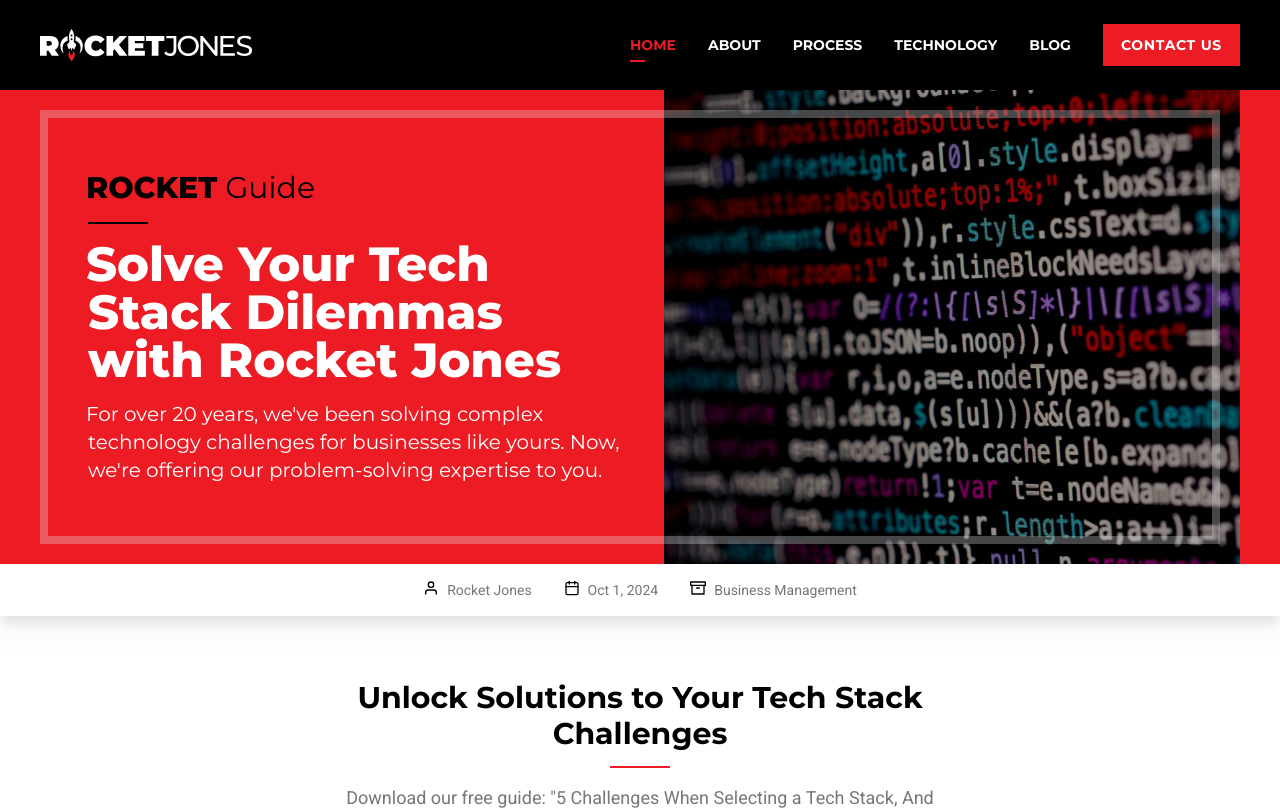
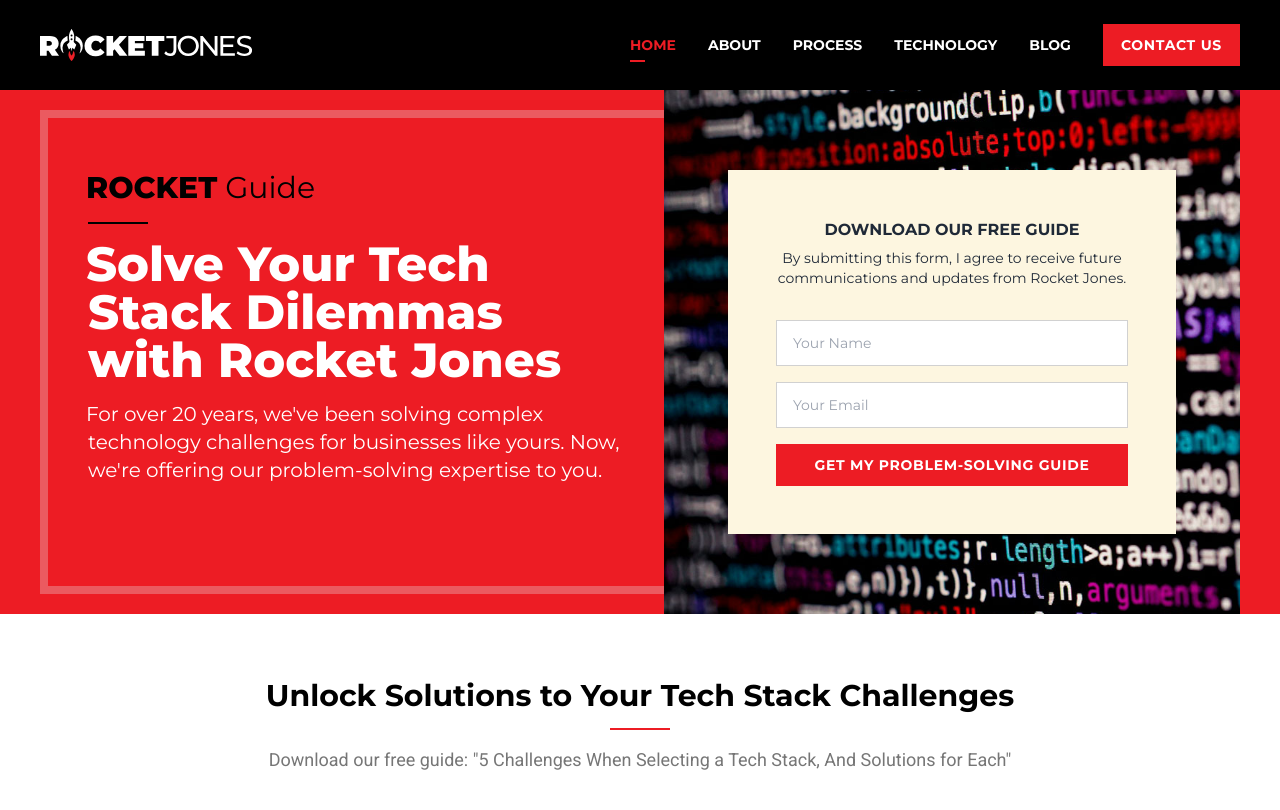
Before and after one commit to rocketjonesinteractive/rocketjones-com, a Next.js app: page /guides/cracking-the-tech-stack-code in a window 1280 px wide. Shown: the top 810 px of the page. Built offline with nearby package versions, Linux system fonts and the light colour scheme.

Commit message:
moving lead gen form to header

```diff
--- a/src/app/guides/cracking-the-tech-stack-code/page.tsx
+++ b/src/app/guides/cracking-the-tech-stack-code/page.tsx
@@ -125,7 +125,7 @@
       <h4 className={'text-center font-bold uppercase'}>Download Our Free Guide</h4>
       {!alreadySubscribed && (
         <>
-          <p className={'!mt-[-10px] max-w-xs text-center !text-sm'}>
+          <p className={'!mt-[-10px] text-center !text-sm'}>
             By submitting this form, I agree to receive future communications and updates from
             Rocket Jones.
           </p>
@@ -171,8 +171,8 @@
   return (
     <div id="top" className={'guide-template mt-[var(--header-height)]'}>
       <div className={'invert-selection bg-red font-heading text-white'}>
-        <div className="container relative flex flex-col justify-between overflow-hidden px-4 sm:flex-row sm:px-0">
-          <div className={'relative z-[2] ml-8 w-auto py-20 sm:ml-12 sm:w-1/2'}>
+        <div className="container relative flex flex-col justify-between overflow-hidden px-4 md:flex-row md:px-0">
+          <div className={'relative z-[2] ml-8 w-auto py-20 pb-10 md:ml-12 md:w-1/2 md:pb-20'}>
             <div className="text-xl font-light text-black first-letter:ml-[-2px] sm:text-3xl">
               <span className={'font-black uppercase'}>Rocket</span> Guide
             </div>
@@ -186,45 +186,20 @@
             </div>
           </div>
           <div
-            className="relative hidden h-auto w-full bg-cover bg-center bg-no-repeat sm:block sm:w-1/2"
+            className="relative z-[2] flex h-auto w-full justify-center bg-cover bg-center bg-no-repeat px-10 py-20 pt-0 text-gray-800 sm:px-0 md:mr-8 md:block md:w-1/2 md:pt-20 xl:mr-0"
             style={{ backgroundImage: `url('/img/guides/cracking-the-tech-stack-code-bg.jpg')` }}
           >
-            <BgOverlay opacity={40} />
+            <DownloadForm />
           </div>
-          <div className="innerborder border-8-white absolute left-[20px] top-[20px] z-[1] h-[calc(100%-40px)] w-[calc(100%-40px)] border-8 opacity-30 sm:left-0 sm:w-[calc(100%-20px)]"></div>
+          <div className="innerborder border-8-white absolute left-[20px] top-[20px] z-[1] h-[calc(100%-40px)] w-[calc(100%-40px)] border-8 opacity-30 sm:left-[0px] sm:w-[calc(100%)]"></div>
         </div>
       </div>
-      <div className="bg-white px-4 py-4 drop-shadow-xl">
-        <div className="container">
-          <div className="flex flex-col items-center justify-center gap-2 text-sm sm:flex-row sm:gap-8">
-            <div className="flex">
-              <User className={'mr-2 text-black'} />
-              Rocket Jones
-            </div>
-            <div className="flex">
-              <Calendar className={'mr-2 text-black'} />
-              {new Date().toLocaleDateString('en-us', {
-                year: 'numeric',
-                month: 'short',
-                day: 'numeric',
-              })}
-            </div>
-            <div className="flex">
-              <Archive className={'mr-2 text-black'} />
-              {['Business Management'].join(', ')}
-            </div>
-          </div>
-        </div>
-      </div>
-      <div className="container mx-auto my-16 w-3/4 max-w-[800px] lg:w-1/2">
+      <div className="container mx-auto my-16 w-3/4 max-w-[800px] lg:w-3/4">
         <h2>Unlock Solutions to Your Tech Stack Challenges</h2>
         <p className={'text-center'}>
           Download our free guide: "5 Challenges When Selecting a Tech Stack, And Solutions for
           Each"
         </p>
-        <div className="my-12 flex justify-center">
-          <DownloadForm />
-        </div>
         <div className="align-center my-12 flex justify-center">
           <div className={'flex flex-col'}>
             <p style={{ margin: 0, padding: 0 }}>What's inside:</p>
```
